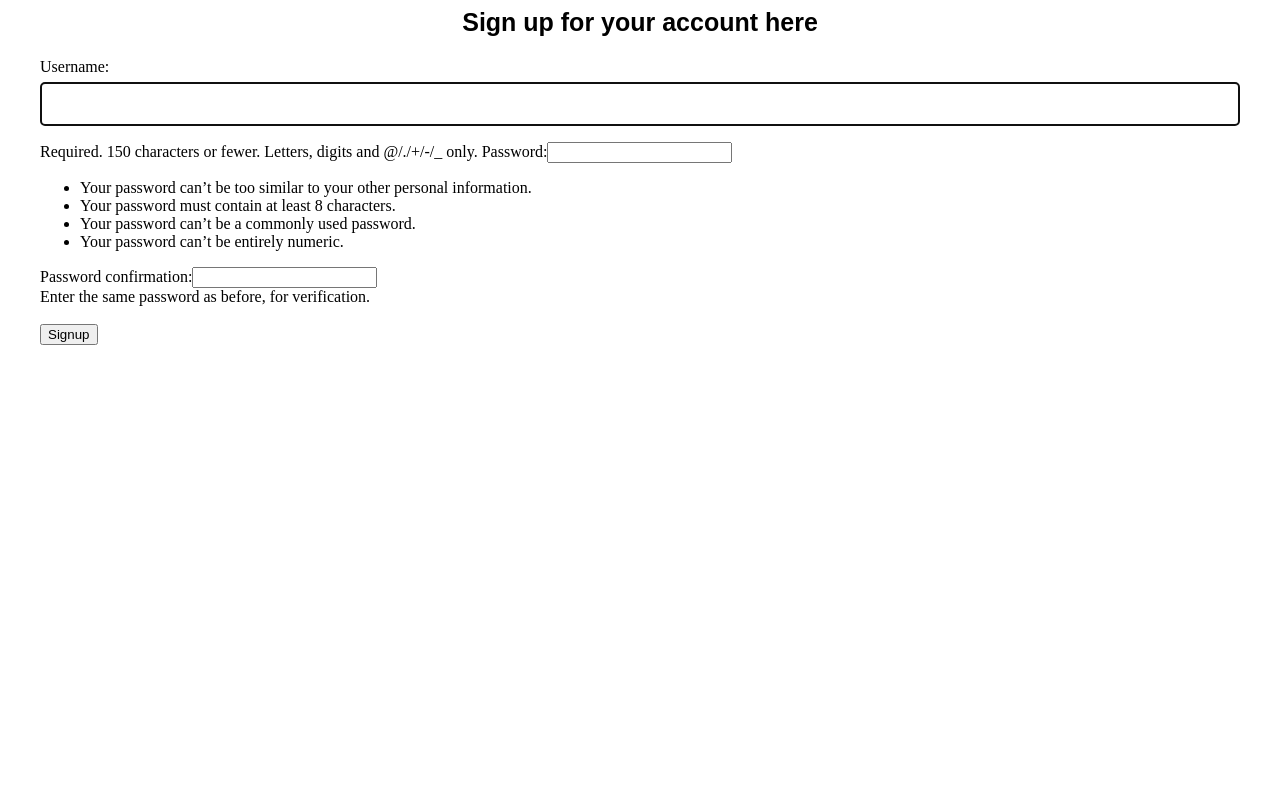
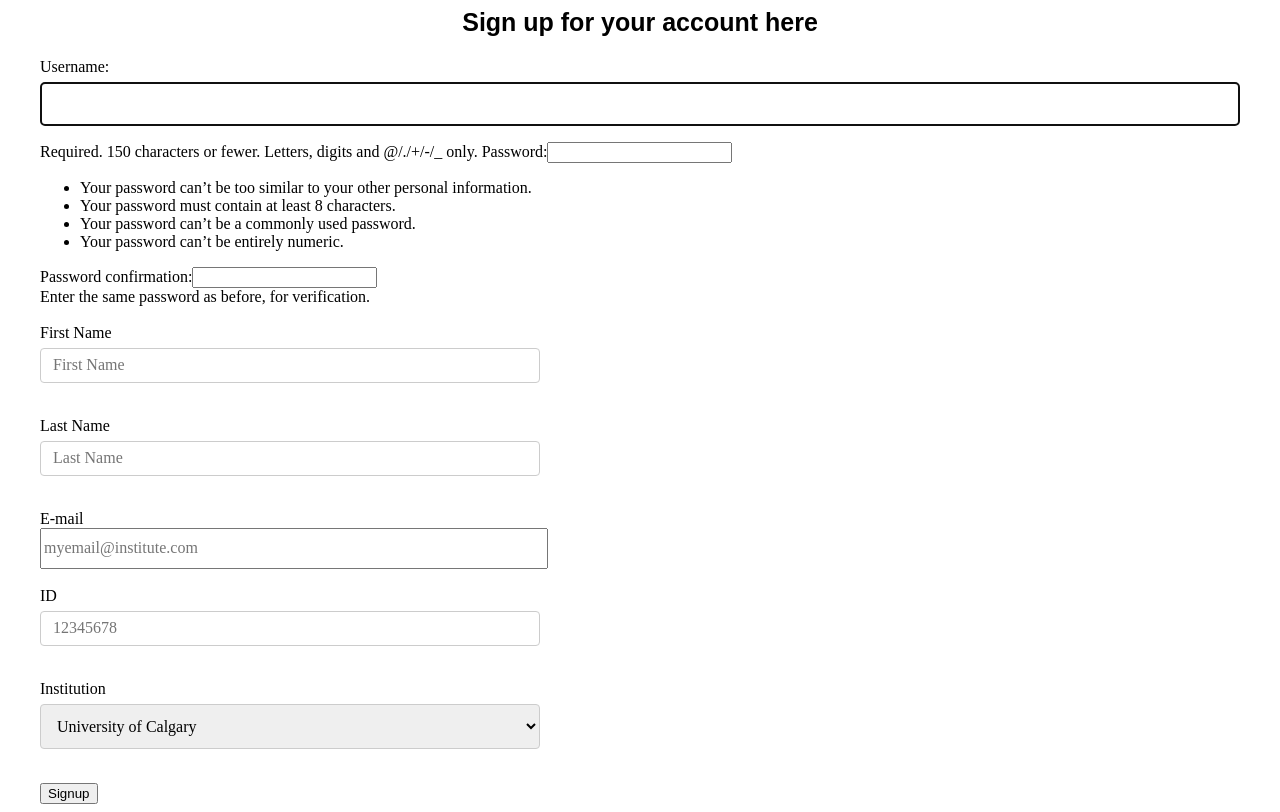
Before and after one commit to lauratimm/Journal-Submission-Website, a Django app: page /accounts/signup in a window 1280 px wide. Before the commit the page ends 345 px from the top, so only its background shows below. Run offline with Django 3.2, Linux system fonts and the light colour scheme; some libraries are stand-ins or nearby versions.

Commit message:
March 19th 6:10

```diff
--- a/accounts/templates/accounts/signup.html
+++ b/accounts/templates/accounts/signup.html
@@ -19,29 +19,29 @@
 
             {{ form }}<br><br>
 
-{#                <label for = "firstname">First Name</label><br>#}
-{#                <input type = "text" id = "firstname" placeholder="First Name" style = "height: 35px; width: 500px"><br><br>#}
-{##}
-{#                <label for = "lastname">Last Name</label><br>#}
-{#                <input type = "text" id = "lastname" placeholder="Last Name" style = "height: 35px; width: 500px"><br><br>#}
-{##}
-{#                <label for = "email">E-mail</label><br>#}
-{#                <input type = "email" id = "email" placeholder="myemail@institute.com" style = "height: 35px; width: 500px"><br><br>#}
-{##}
-{#                <label for = "ID">ID</label><br>#}
-{#                <input type = "text" id = "ID" placeholder="12345678" style="height:35px; width:500px; align: "><br><br>#}
-{##}
-{#                <label for = "institution">Institution</label><br>#}
-{#                <select id = "institution" name = "abstract" placeholder="Y" style ="height: 45px; width: 500px">#}
-{#                    <option value="UofC">University of Calgary</option>#}
-{#                    <option value="UofA">University of Alberta</option>#}
-{#                    <option value="MRU">Mount Royal University</option>#}
-{#                    <option value="ConcordiaU">Concordia University</option>#}
-{#                    <option value="UofL">University of Lethbridge</option>#}
-{#                    <option value="AthabascaU">University of Athabasca</option>#}
-{#                    <option value="KingsU">King's University</option>#}
-{#                    <option value="MacEwanU">MacEwan University</option>#}
-{#                    </select><br><br>#}
+                <label for = "firstname">First Name</label><br>
+                <input type = "text" id = "firstname" placeholder="First Name" style = "height: 35px; width: 500px"><br><br>
+
+                <label for = "lastname">Last Name</label><br>
+                <input type = "text" id = "lastname" placeholder="Last Name" style = "height: 35px; width: 500px"><br><br>
+
+                <label for = "email">E-mail</label><br>
+                <input type = "email" id = "email" placeholder="myemail@institute.com" style = "height: 35px; width: 500px"><br><br>
+
+                <label for = "ID">ID</label><br>
+                <input type = "text" id = "ID" placeholder="12345678" style="height:35px; width:500px; align: "><br><br>
+
+                <label for = "institution">Institution</label><br>
+                <select id = "institution" name = "abstract" placeholder="Y" style ="height: 45px; width: 500px">
+                    <option value="UofC">University of Calgary</option>
+                    <option value="UofA">University of Alberta</option>
+                    <option value="MRU">Mount Royal University</option>
+                    <option value="ConcordiaU">Concordia University</option>
+                    <option value="UofL">University of Lethbridge</option>
+                    <option value="AthabascaU">University of Athabasca</option>
+                    <option value="KingsU">King's University</option>
+                    <option value="MacEwanU">MacEwan University</option>
+                    </select><br><br>
 
                 <input type = "submit" value = "Signup" >
             </form>
```
